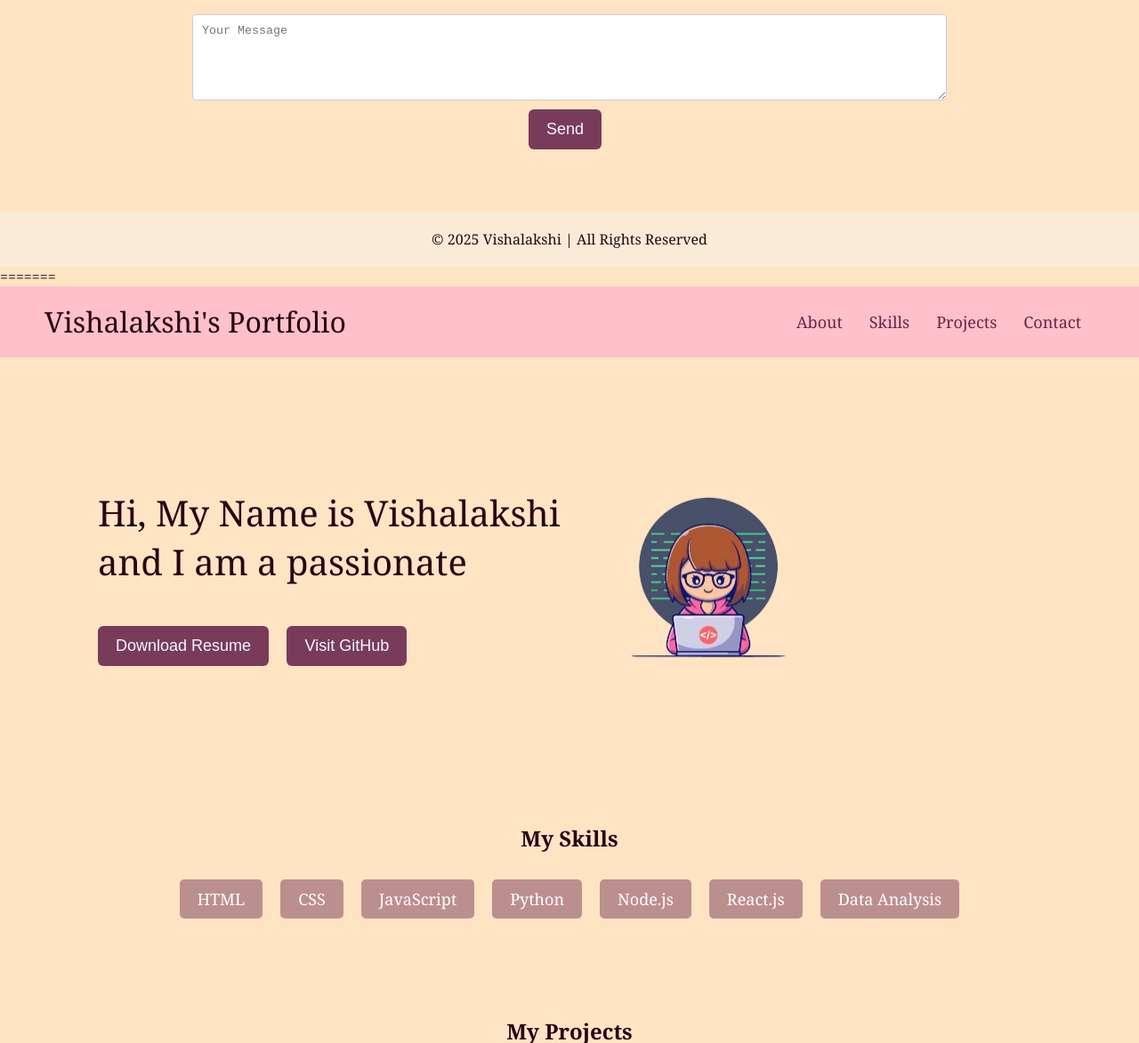
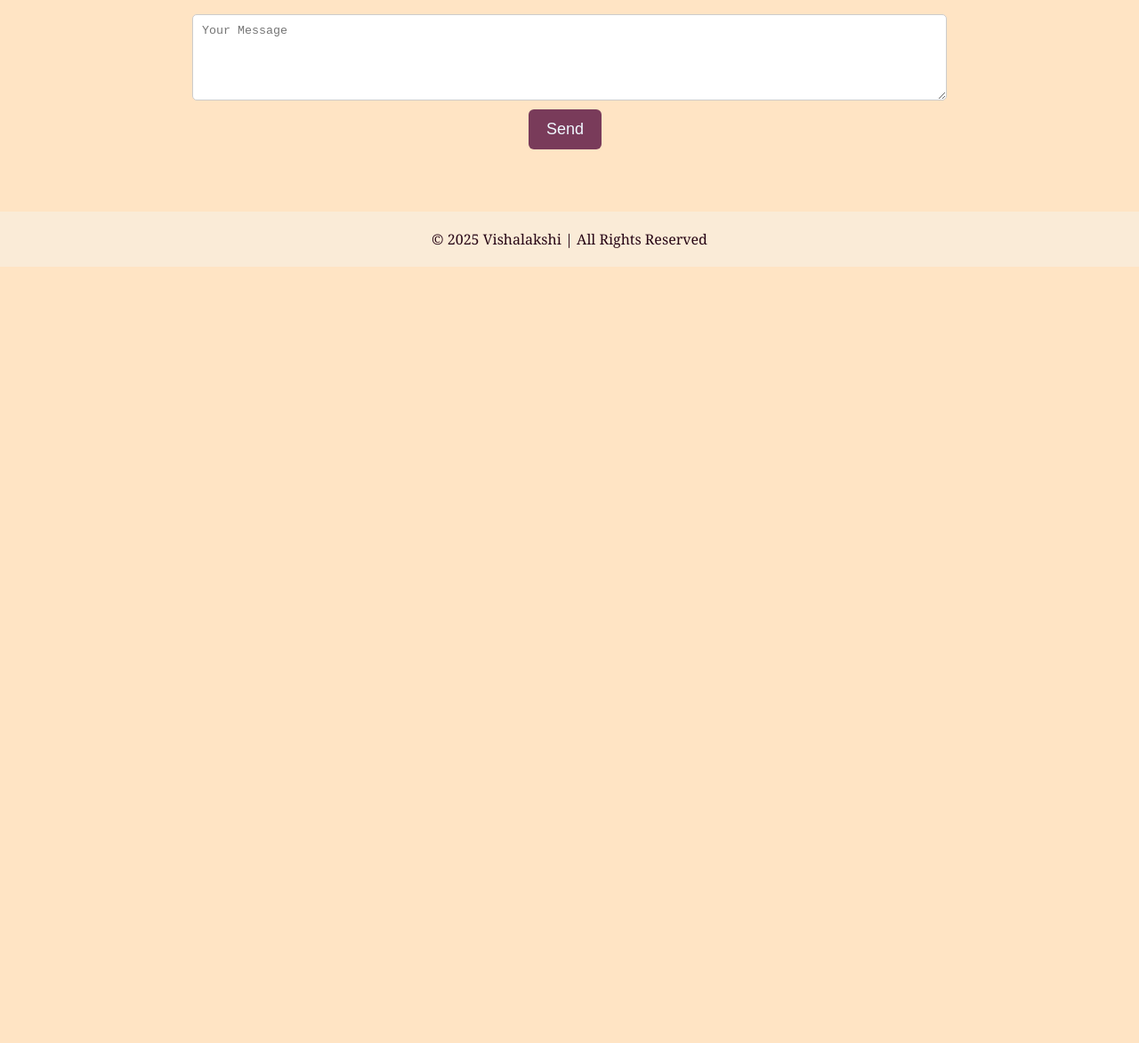
Before and after one commit to Vishalakshi-9/Portfolio, a plain HTML site: page index.html in a window 1280 px wide. Shown: the part 1627-2800 px from the top of the page at 89% size. After the commit the page ends 1927 px from the top, so only its background shows below. Drawn offline with nearby package versions, Linux system fonts and the light colour scheme.

Commit message:
index.html

```diff
--- a/index.html
+++ b/index.html
@@ -133,227 +133,3 @@
 </body>
 
 </html>
-=======
-<!DOCTYPE html>
-<html lang="en">
-
-<head>
-    <meta charset="UTF-8">
-    <meta name="viewport" content="width=device-width, initial-scale=1.0">
-    <title>Developer Portfolio - Vishalakshi</title>
-    <style>
-        * {
-            margin: 0;
-            padding: 0;
-            box-sizing: border-box;
-        }
-
-        body {
-            background-color: bisque;
-            color: rgb(39, 5, 21);
-            font-family: Cambria, Cochin, Georgia, Times, 'Times New Roman', serif;
-        }
-        .logo{
-            font-size: 2rem;
-        }
-
-        nav {
-            display: flex;
-            justify-content: space-between;
-            align-items: center;
-            height: 80px;
-            padding: 0 50px;
-            background-color: pink;
-        }
-
-        nav ul {
-            display: flex;
-        }
-
-        nav ul li {
-            list-style: none;
-            margin: 0 15px;
-        }
-
-        nav ul li a {
-            text-decoration: none;
-            color: rgb(107, 35, 71);
-            font-size: 18px;
-        }
-
-        nav ul li a:hover {
-            color: purple;
-            font-size: 1.1rem;
-        }
-
-        .container {
-            max-width: 1100px;
-            margin: auto;
-            padding: 20px;
-        }
-        #element {
-            color: darkred;
-        }
-        .rightSection img {
-            width: 50%;
-        }
-
-        .intro {
-            display: flex;
-            justify-content: space-between;
-            align-items: center;
-            padding: 100px 0;
-        }
-
-        .intro .leftSection {
-            font-size: 2.5rem;
-        }
-
-        .intro .leftSection .buttons {
-            margin-top: 30px;
-        }
-
-        .btn {
-            padding: 12px 20px;
-            background: rgb(121, 59, 90);
-            color: aliceblue;
-            border: none;
-            border-radius: 6px;
-            font-size: 18px;
-            cursor: pointer;
-            margin-right: 10px;
-        }
-
-        .skills {
-            padding: 50px 0;
-        }
-
-        .skills h2 {
-            text-align: center;
-            margin-bottom: 20px;
-        }
-
-        .skills-list {
-            display: flex;
-            flex-wrap: wrap;
-            justify-content: center;
-        }
-
-        .skills-list div {
-            background: rosybrown;
-            color: white;
-            padding: 10px 20px;
-            margin: 10px;
-            border-radius: 5px;
-            font-size: 18px;
-        }
-
-        .projects {
-            padding: 50px 0;
-        }
-
-        .projects h2 {
-            text-align: center;
-            margin-bottom: 20px;
-        }
-
-        .project-card {
-            background: lightcoral;
-            padding: 20px;
-            border-radius: 8px;
-            margin: 15px;
-        }
-
-        .contact {
-            text-align: center;
-            padding: 50px 0;
-        }
-
-        .contact form {
-            display: flex;
-            flex-direction: column;
-            align-items: center;
-        }
-
-        .contact input, .contact textarea {
-            width: 80%;
-            padding: 10px;
-            margin: 10px 0;
-            border: 1px solid #ccc;
-            border-radius: 5px;
-        }
-
-        footer {
-            background-color: antiquewhite;
-            text-align: center;
-            padding: 20px 0;
-        }
-    </style>
-</head>
-
-<body>
-    <nav>
-        <div class="logo">Vishalakshi's Portfolio</div>
-        <ul>
-            <li><a href="#about">About</a></li>
-            <li><a href="#skills">Skills</a></li>
-            <li><a href="#projects">Projects</a></li>
-            <li><a href="#contact">Contact</a></li>
-        </ul>
-    </nav>
-    <div class="container">
-        <section class="intro">
-            <div class="leftSection">
-                <p>Hi, My Name is <span class="purple">Vishalakshi</span></p>
-                <p>and I am a passionate <span id="element"></span></p>
-                <div class="buttons">
-                    <button class="btn">Download Resume</button>
-                    <button class="btn">Visit GitHub</button>
-                </div>
-            </div>
-            <div class="rightSection">
-                <img src="1.png" alt="">
-            </div>
-        </section>
-        <section class="skills" id="skills">
-            <h2>My Skills</h2>
-            <div class="skills-list">
-                <div>HTML</div>
-                <div>CSS</div>
-                <div>JavaScript</div>
-                <div>Python</div>
-                <div>Node.js</div>
-                <div>React.js</div>
-                <div>Data Analysis</div>
-            </div>
-        </section>
-        <section class="projects" id="projects">
-            <h2>My Projects</h2>
-            <div class="project-card">Project 1: Portfolio Website</div>
-            <div class="project-card">Project 2: Weather App</div>
-            <div class="project-card">Project 3: E-commerce Site</div>
-        </section>
-        <section class="contact" id="contact">
-            <h2>Contact Me</h2>
-            <form>
-                <input type="text" placeholder="Your Name">
-                <input type="email" placeholder="Your Email">
-                <textarea rows="5" placeholder="Your Message"></textarea>
-                <button class="btn">Send</button>
-            </form>
-        </section>
-    </div>
-    <footer>
-        <p>Copyright &copy; 2025 Vishalakshi | All Rights Reserved</p>
-    </footer>
-    <script src="https://unpkg.com/typed.js@2.1.0/dist/typed.umd.js"></script>
-    <script>
-        var typed = new Typed('#element', {
-            strings: ['Web Designer', 'Python Developer', 'Data Analyst', 'Web Developer'],
-            typeSpeed: 50,
-        });
-    </script>
-</body>
-
-</html>
->>>>>>> 02ee16f65fcd4ceba9024868f042e58d82f27f19
```
